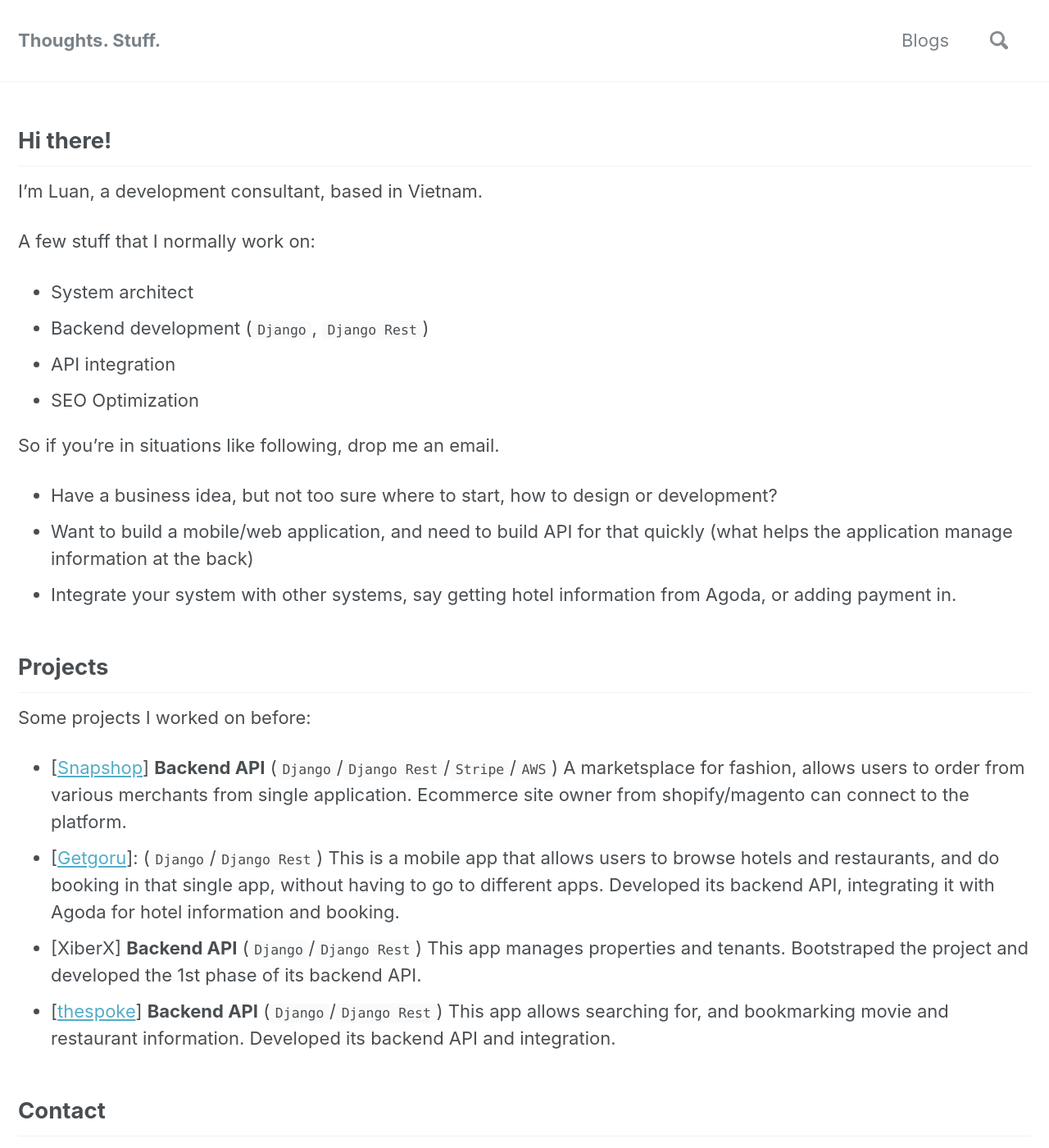
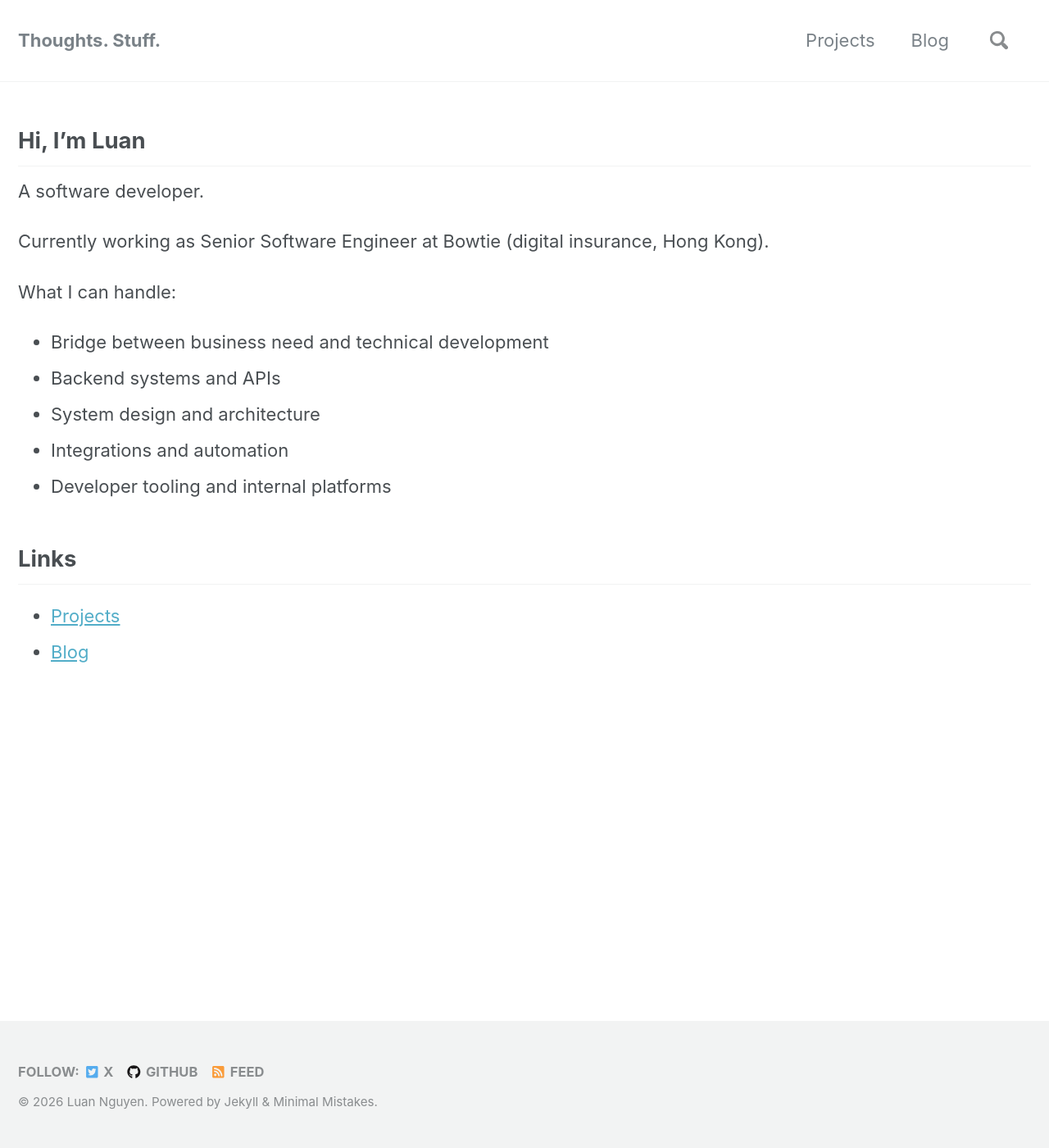
Before and after one commit to peeomid/peeomid.github.io, a Jekyll site: the page built from index.md, in a window 1280 px wide and 1400 px high. Shown: the whole window at 82% size. Built offline with Jekyll 4.4.1, drawn with Linux system fonts in a browser that asks for light colours; nearby versions of some CDN libraries.

Commit message:
Update site structure and osimify.com settings

```diff
--- a/CNAME
+++ b/CNAME
@@ -1 +1 @@
-peeomid.com
+osimify.com
--- a/_config.yml
+++ b/_config.yml
@@ -8,7 +8,7 @@ minimal_mistakes_skin    : "default" # "air", "aqua", "contrast", "dark", "dirt"
 locale: "en-US"
 include: ["_pages"]
 
-url                      : "https://peeomid.com"
+url                      : "https://osimify.com"
 baseurl                  : # the subpath of your site, e.g. "/blog"
 repository: "peeomid/peeomid.github.io"
 
@@ -37,13 +37,12 @@ collections:
     output: true
     permalink: /:projects/:path/
 # theme: jekyll-theme-cayman
-# theme: minimal-mistakes-jekyll
 remote_theme: "mmistakes/minimal-mistakes"
 page_name: peeomid
 tagline: Thoughts. Stuff.
 author:
   name: peeomid
-  url: https://peeomid.com
+  url: https://osimify.com
 description:
 - Thoughts. Stuff.
 analytics:
@@ -80,9 +79,9 @@ twitter:
 # Site Author
 author:
   name             : "Luan Nguyen"
-  bio              : "Backend Developer"
+  bio              : "Senior Software Engineer at Bowtie (digital insurance, Hong Kong)"
   github           : "peeomid"
-  linkedin         : luantn" #(the last part of your profile url, e.g. https://www.linkedin.com/in/john-doe-12345678)
+  linkedin         : luantn #(the last part of your profile url, e.g. https://www.linkedin.com/in/john-doe-12345678)
   stackoverflow    : # "123456/username" (the last part of your profile url, e.g. https://stackoverflow.com/users/123456/username)
   twitter          : "peeomid"
   youtube          : # "https://youtube.com/c/MichaelRoseDesign"
--- /dev/null
+++ b/_config_local.yml
@@ -0,0 +1,4 @@
+---
+# Local-only overrides to avoid network fetches for remote_theme.
+theme: minimal-mistakes-jekyll
+remote_theme: null
--- a/_data/navigation.yml
+++ b/_data/navigation.yml
@@ -1,6 +1,8 @@
 # main links
 main:
-  - title: "Blogs"
+  - title: "Projects"
+    url: /projects/
+  - title: "Blog"
     url: /blog/
   # - title: "About"
   #   url: https://mmistakes.github.io/minimal-mistakes/about/
--- a/_includes/author-profile.html
+++ b/_includes/author-profile.html
@@ -75,8 +75,8 @@
 
       {% if author.twitter %}
         <li>
-          <a href="https://twitter.com/{{ author.twitter }}" itemprop="sameAs">
-            <i class="fab fa-fw fa-twitter-square" aria-hidden="true"></i> Twitter
+          <a href="https://x.com/{{ author.twitter }}" itemprop="sameAs">
+            <i class="fab fa-fw fa-twitter-square" aria-hidden="true"></i> X
           </a>
         </li>
       {% endif %}
--- a/_includes/footer.html
+++ b/_includes/footer.html
@@ -4,7 +4,7 @@
       <li><strong>{{ site.data.ui-text[site.locale].follow_label }}</strong></li>
     {% endif %}
     {% if site.twitter.username %}
-      <li><a href="https://twitter.com/{{ site.twitter.username }}"><i class="fab fa-fw fa-twitter-square" aria-hidden="true"></i> Twitter</a></li>
+      <li><a href="https://x.com/{{ site.twitter.username }}"><i class="fab fa-fw fa-twitter-square" aria-hidden="true"></i> X</a></li>
     {% endif %}
     {% if site.facebook.username %}
       <li><a href="https://www.facebook.com/{{ site.facebook.username }}"><i class="fab fa-fw fa-facebook-square" aria-hidden="true"></i> Facebook</a></li>
--- a/index.md
+++ b/index.md
@@ -1,34 +1,20 @@
 ---
-title: Luan Nguyen - Development consultant
+title: Luan Nguyen
 layout: splash
 ---
 
-## Hi there!
+## Hi, I'm Luan
+A software developer.
 
-I'm Luan, a development consultant, based in Vietnam.
+Currently working as Senior Software Engineer at Bowtie (digital insurance, Hong Kong).
 
-A few stuff that I normally work on:
-- System architect
-- Backend development (`Django`, `Django Rest`)
-- API integration
-- SEO Optimization
+What I can handle:
+- Bridge between business need and technical development
+- Backend systems and APIs
+- System design and architecture
+- Integrations and automation
+- Developer tooling and internal platforms
 
-So if you're in situations like following, drop me an email.
-- Have a business idea, but not too sure where to start, how to design or development?
-- Want to build a mobile/web application, and need to build API for that quickly (what helps the application manage information at the back)
-- Integrate your system with other systems, say getting hotel information from Agoda, or adding payment in.
-
-## Projects
-Some projects I worked on before:
-
-- [[Snapshop](https://snapshop.com)] **Backend API** (`Django`/`Django Rest`/`Stripe`/`AWS`)
-A marketsplace for fashion, allows users to order from various merchants from single application. Ecommerce site owner from shopify/magento can connect to the platform.
-- [[Getgoru](http://www.getgoru.com/)]: (`Django`/`Django Rest`)
-This is a mobile app that allows users to browse hotels and restaurants, and do booking in that single app, without having to go to different apps. Developed its backend API, integrating it with Agoda for hotel information and booking.
-- [XiberX] **Backend API** (`Django`/`Django Rest`)
-This app manages properties and tenants. Bootstraped the project and developed the 1st phase of its backend API.
-- [[thespoke](http://thespoke.co)] **Backend API** (`Django`/`Django Rest`)
-This app allows searching for, and bookmarking movie and restaurant information. Developed its backend API and integration.
-
-
-## Contact
+## Links
+- [Projects](/projects/)
+- [Blog](/blog/)
```
Also changed, not shown: AGENTS.md (added, +28 -0 lines), _pages/projects.md (added, +12 -0 lines), Gemfile (line endings or trailing spaces), README.md (added).
